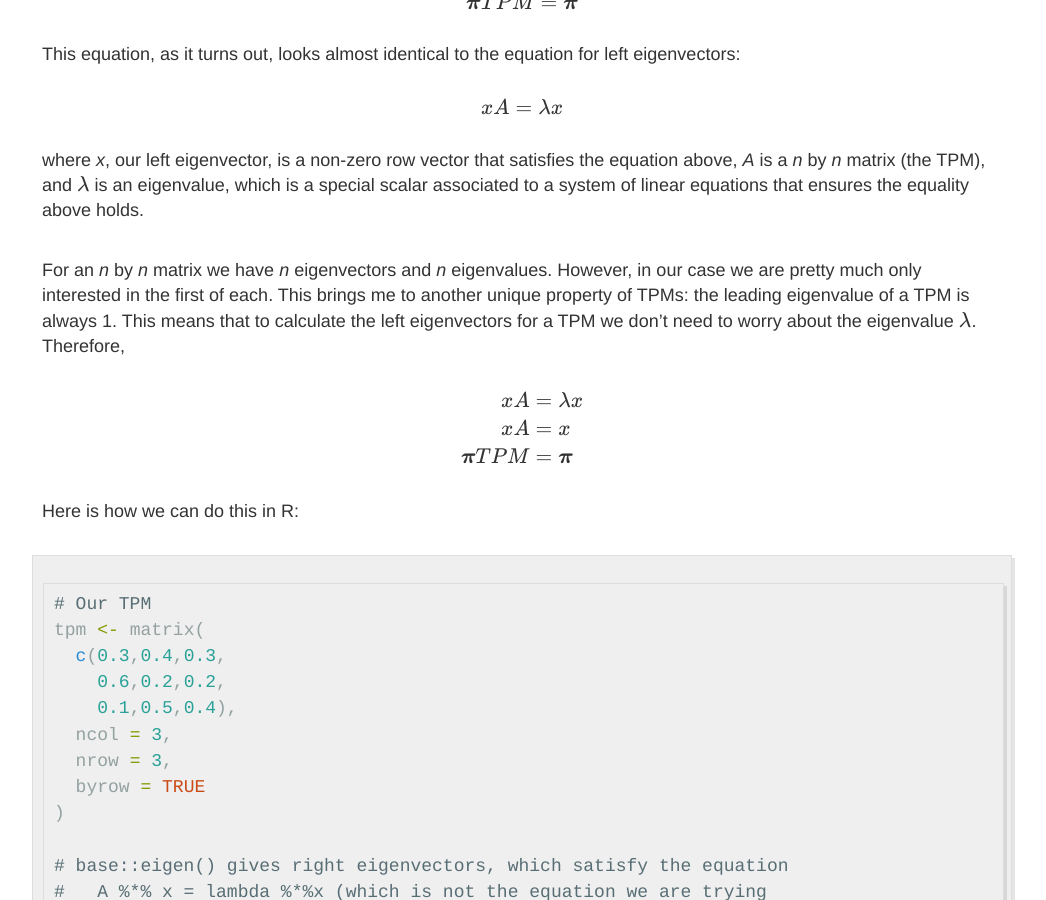
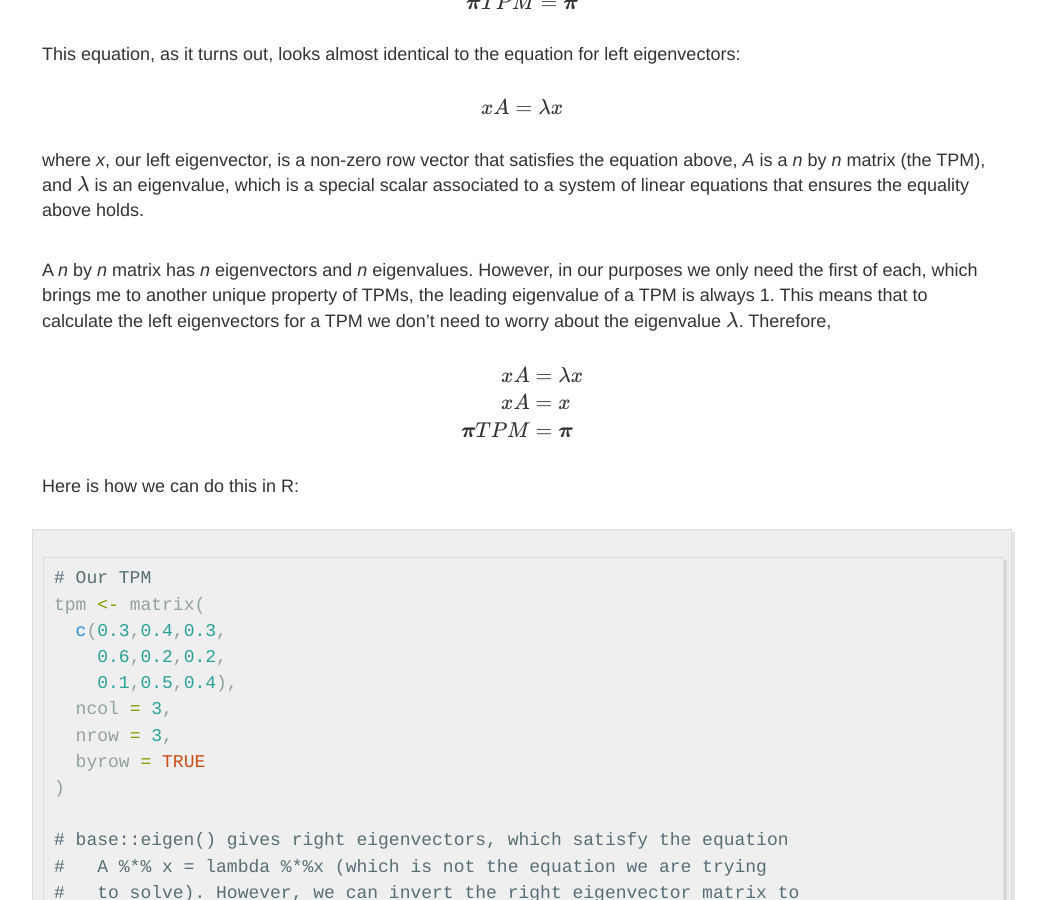
Before and after one commit to mfidino/mfidino.github.io, a Jekyll site: the page built from blog/_posts/2021-9-10-autologistic_multistate_occupancy.md, in a window 1280 px wide and 900 px high, scrolled down 2842 px. Shown: the whole window, without its empty margins (118-1164 px from the left). Built offline with Jekyll 4.4.1, drawn with Linux system fonts in a browser that asks for light colours; formulas are drawn with MathJax 3.

Commit message:
Update 2021-9-10-autologistic_multistate_occupancy.md

```diff
--- a/blog/_posts/2021-9-10-autologistic_multistate_occupancy.md
+++ b/blog/_posts/2021-9-10-autologistic_multistate_occupancy.md
@@ -74,7 +74,7 @@ $$x A = \lambda x$$
 
 where *x*, our left eigenvector, is a non-zero row vector that satisfies the equation above, *A* is a *n* by *n* matrix (the TPM), and <span>$$\lambda$$</span> is an eigenvalue, which is a special scalar associated to a system of linear equations that ensures the equality above holds.
 
-For an *n* by *n* matrix we have *n* eigenvectors and *n* eigenvalues. However, in our case we are pretty much only interested in the first of each. This brings me to another unique property of TPMs: the leading eigenvalue of a TPM is always 1. This means that to calculate the left eigenvectors for a TPM we don't need to worry about the eigenvalue <span>$$\lambda$$</span>. Therefore,
+A *n* by *n* matrix has *n* eigenvectors and *n* eigenvalues. However, in our purposes we only need the first of each, which brings me to another unique property of TPMs, the leading eigenvalue of a TPM is always 1. This means that to calculate the left eigenvectors for a TPM we don't need to worry about the eigenvalue <span>$$\lambda$$</span>. Therefore,
 
 
 $$
```
